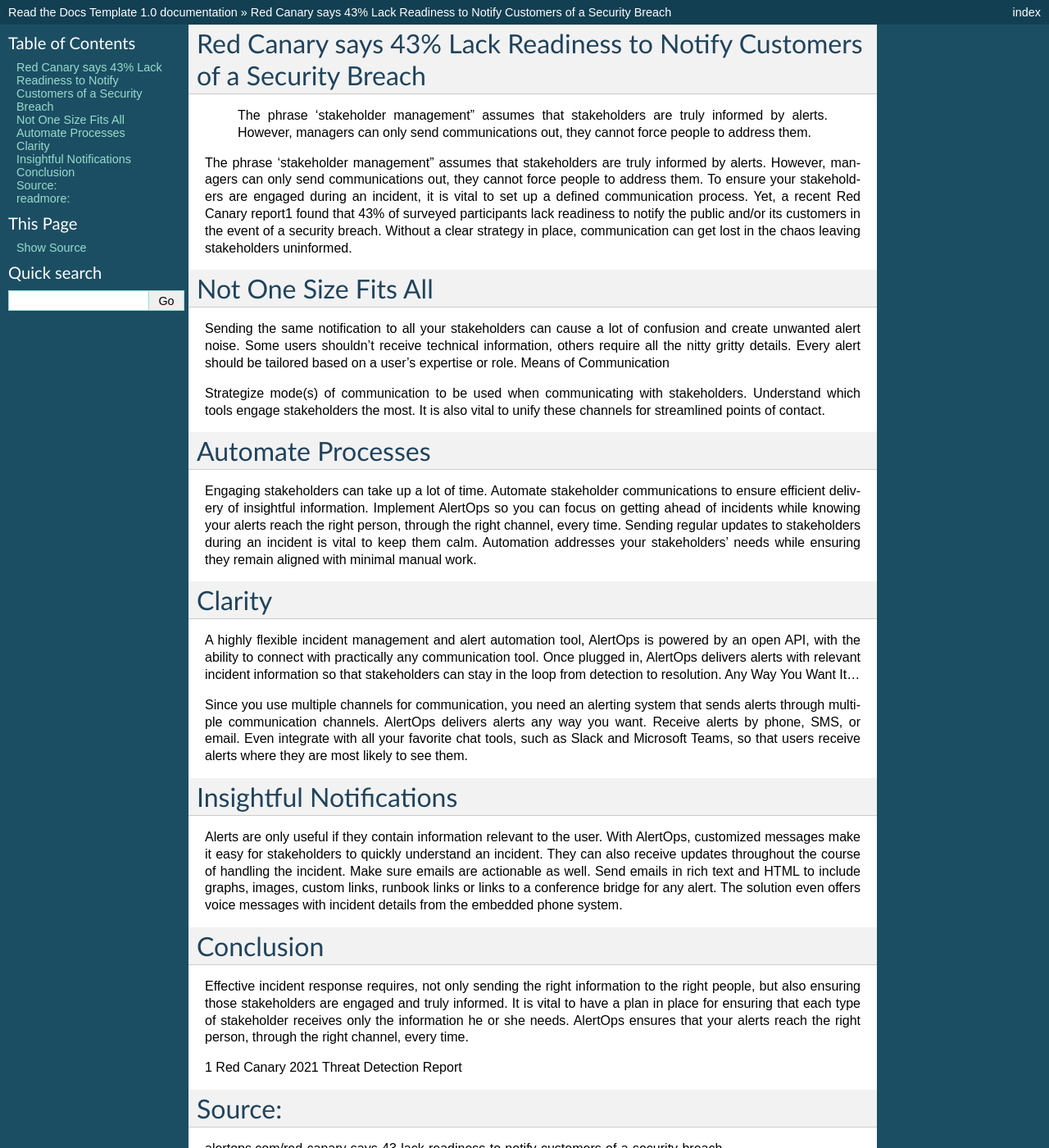
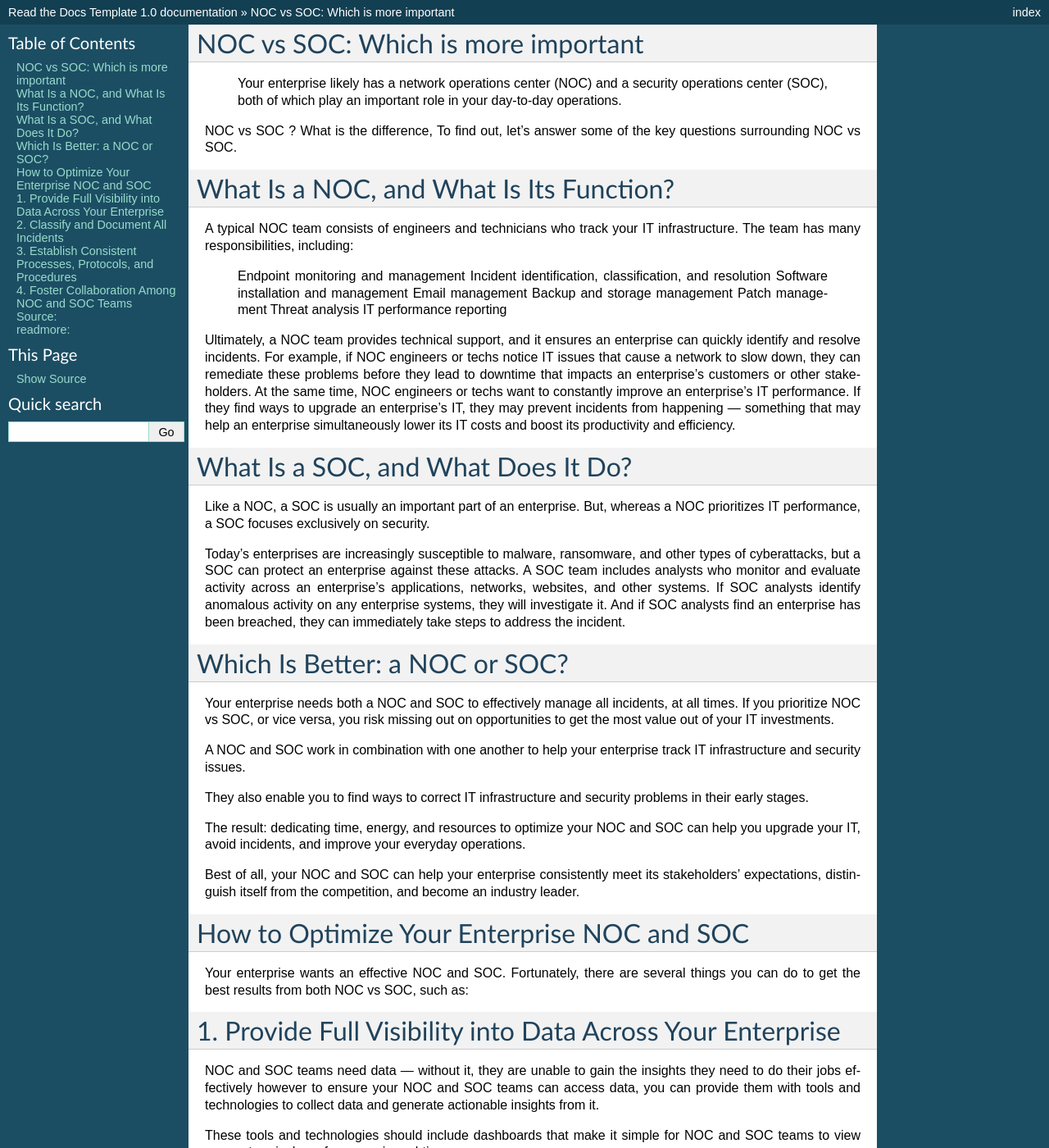
Before and after one commit to alertblogs/NOC-vs-SOC-Which-is-more-important, a Sphinx documentation site: the page built from docs/index.rst, in a window 1280 px wide and 1400 px high. Shown: the whole window at 82% size. Built offline with Sphinx 7.4.7, drawn with Linux system fonts in a browser that asks for light colours; some of the changed text lies outside the part shown.

Commit message:
Update index.rst

```diff
--- a/docs/index.rst
+++ b/docs/index.rst
@@ -1,59 +1,111 @@
-Red Canary says 43% Lack Readiness to Notify Customers of a Security Breach
+NOC vs SOC: Which is more important
 ========
 
 
- The phrase ‘stakeholder management” assumes that stakeholders are truly informed by alerts. However, managers can only send communications out, they cannot force people to address them.
+ Your enterprise likely has a network operations center (NOC) and a security operations center (SOC), both of which play an important role in your day-to-day operations.
 
-The phrase ‘stakeholder management” assumes that stakeholders are truly informed by alerts. However, managers can only send communications out, they cannot force people to address them. To ensure your stakeholders are engaged during an incident, it is vital to set up a defined communication process. Yet, a recent Red Canary report1 found that 43% of surveyed participants lack readiness to notify the public and/or its customers in the event of a security breach. Without a clear strategy in place, communication can get lost in the chaos leaving stakeholders uninformed.
+NOC vs SOC ? What is the difference, To find out, let’s answer some of the key questions surrounding NOC vs SOC.
 
-Not One Size Fits All
-========
+What Is a NOC, and What Is Its Function?
+=====
+A typical NOC team consists of engineers and technicians who track your IT infrastructure. The team has many responsibilities, including:
 
-Sending the same notification to all your stakeholders can cause a lot of confusion and create unwanted alert noise. Some users shouldn’t receive technical information, others require all the nitty gritty details. Every alert should be tailored based on a user’s expertise or role.
-Means of Communication
+    Endpoint monitoring and management
+    Incident identification, classification, and resolution
+    Software installation and management
+    Email management
+    Backup and storage management
+    Patch management
+    Threat analysis
+    IT performance reporting
 
-Strategize mode(s) of communication to be used when communicating with stakeholders. Understand which tools engage stakeholders the most. It is also vital to unify these channels for streamlined points of contact.
+Ultimately, a NOC team provides technical support, and it ensures an enterprise can quickly identify and resolve incidents. For example, if NOC engineers or techs notice IT issues that cause a network to slow down, they can remediate these problems before they lead to downtime that impacts an enterprise’s customers or other stakeholders. At the same time, NOC engineers or techs want to constantly improve an enterprise’s IT performance. If they find ways to upgrade an enterprise’s IT, they may prevent incidents from happening — something that may help an enterprise simultaneously lower its IT costs and boost its productivity and efficiency.
 
-Automate Processes
-========
+What Is a SOC, and What Does It Do?
+====
+Like a NOC, a SOC is usually an important part of an enterprise. But, whereas a NOC prioritizes IT performance, a SOC focuses exclusively on security.
 
-Engaging stakeholders can take up a lot of time. Automate stakeholder communications to ensure efficient delivery of insightful information. Implement AlertOps so you can focus on getting ahead of incidents while knowing your alerts reach the right person, through the right channel, every time. Sending regular updates to stakeholders during an incident is vital to keep them calm. Automation addresses your stakeholders’ needs while ensuring they remain aligned with minimal manual work.
+Today’s enterprises are increasingly susceptible to malware, ransomware, and other types of cyberattacks, but a SOC can protect an enterprise against these attacks. A SOC team includes analysts who monitor and evaluate activity across an enterprise’s applications, networks, websites, and other systems. If SOC analysts identify anomalous activity on any enterprise systems, they will investigate it. And if SOC analysts find an enterprise has been breached, they can immediately take steps to address the incident.
 
-Clarity
-========
+Which Is Better: a NOC or SOC?
+====
+Your enterprise needs both a NOC and SOC to effectively manage all incidents, at all times. If you prioritize NOC vs SOC, or vice versa, you risk missing out on opportunities to get the most value out of your IT investments.
 
-A highly flexible incident management and alert automation tool, AlertOps is powered by an open API, with the ability to connect with practically any communication tool. Once plugged in, AlertOps delivers alerts with relevant incident information so that stakeholders can stay in the loop from detection to resolution.
-Any Way You Want It…
+A NOC and SOC work in combination with one another to help your enterprise track IT infrastructure and security issues.
 
-Since you use multiple channels for communication, you need an alerting system that sends alerts through multiple communication channels. AlertOps delivers alerts any way you want. Receive alerts by phone, SMS, or email. Even integrate with all your favorite chat tools, such as Slack and Microsoft Teams, so that users receive alerts where they are most likely to see them.
+They also enable you to find ways to correct IT infrastructure and security problems in their early stages.
 
-Insightful Notifications
-========
+The result: dedicating time, energy, and resources to optimize your NOC and SOC can help you upgrade your IT, avoid incidents, and improve your everyday operations.
+
+Best of all, your NOC and SOC can help your enterprise consistently meet its stakeholders’ expectations, distinguish itself from the competition, and become an industry leader.
+
+How to Optimize Your Enterprise NOC and SOC
+====
+Your enterprise wants an effective NOC and SOC. Fortunately, there are several things you can do to get the best results from both NOC vs SOC, such as:\
+
+1. Provide Full Visibility into Data Across Your Enterprise
+====
+NOC and SOC teams need data — without it, they are unable to gain the insights they need to do their jobs effectively however to ensure your NOC and SOC teams can access data, you can provide them with tools and technologies to collect data and generate actionable insights from it.
+
+These tools and technologies should include dashboards that make it simple for NOC and SOC teams to view your enterprise’s performance in real-time.
+
+Additionally, NOC and SOC teams should be able to easily integrate these tools and technologies into the ones they already use.
+
+2. Classify and Document All Incidents
+====
+NOC and SOC engineers must perform continuous monitoring across your enterprise’s systems.
+
+That way, they can identify incidents as soon as they occur and resolve these issues before they get out of hand. In the event that an incident happens, NOC and SOC teams must track the situation as it progresses.
+
+They require tools and technologies that foster real-time communication and collaboration among team members and ensure the right stakeholders can receive the right notifications without delay.
+
+Furthermore, NOC and SOC teams need tools and technologies that provide stakeholders with timely, relevant, and accurate information to ensure that incidents can be resolved right away.
+
+3. Establish Consistent Processes, Protocols, and Procedures
+====
+NOC and SOC team members must be on the same page — because, if a team member ignores a standard process, protocol, or procedure, it could cause long-lasting problems for your enterprise and its stakeholders also encourage NOC and SOC teams to develop and implement consistent processes, protocols, and procedures.
+
+Team members should work together to determine the best ways to manage different types of incidents. NOC and SOC teams should also create reports that enable team members to monitor their performance and identify improvement areas.
+
+4. Foster Collaboration Among NOC and SOC Teams
+====
+NOC and SOC engineers and technicians can deliver meaningful results if they communicate and collaborate with one another.
+
+These teams can share data with each other and evaluate their respective strengths and weaknesses. Over time, NOC and SOC teams may uncover innovative ways to help your enterprise accomplish its short- and long-term goals. NOC and SOC teams may even find common tools and technologies that they can use to maximize their performance.
+
+There may be times when your enterprise wants to improve its IT performance or address security vulnerabilities.
+
+Yet, with an effective NOC and SOC, your enterprise can do both simultaneously, as well as limit the risk of downtime and outages, prevent data breaches, and more.
+
+At AlertOps, we provide an enterprise incident management platform that benefits NOC and SOC teams.
+
+Our platform is designed with enterprises in mind, and as such, automates incident management and eliminates the complexities associated with it however in doing so, our platform can help your NOC and SOC teams accelerate, simplify, and improve their day-to-day operations.
+
+Our platform is available for NOC and SOC teams, and can be leveraged for a wide range of use-cases.
 
 
-Alerts are only useful if they contain information relevant to the user. With AlertOps, customized messages make it easy for stakeholders to quickly understand an incident. They can also receive updates throughout the course of handling the incident. Make sure emails are actionable as well. Send emails in rich text and HTML to include graphs, images, custom links, runbook links or links to a conference bridge for any alert. The solution even offers voice messages with incident details from the embedded phone system.
 
-Conclusion
-========
-
-Effective incident response requires, not only sending the right information to the right people, but also ensuring those stakeholders are engaged and truly informed. It is vital to have a plan in place for ensuring that each type of stakeholder receives only the information he or she needs. AlertOps ensures that your alerts reach the right person, through the right channel, every time.
-
-1 Red Canary 2021 Threat Detection Report
 
 Source:
 ========
-alertops.com/red-canary-says-43-lack-readiness-to-notify-customers-of-a-security-breach
+https://alertops.com/noc-vs-soc/
 
 readmore:
 ========
 
-alertops.com/covid-pandemic-business-continuity
-https://alertops.com/stakeholder-communications-plan
-https://alertops.com/incident-management-metrics
-https://alertops.com/incident-management-process
-https://alertops.com/it-process-automation-for-managed-service-providers
-https://alertops.com/application-performance-monitoring
-https://alertops.com/alertops-expert-guidance
-https://alertops.com/alertops-automation
-https://alertops.com/it-monitoring
-https://alertops.com/alertops-flexibility/
+https://signup.alertops.com/SignUp/SignUpv2.html?packageid=30
+https://alertops.com/
+https://alertops.com/differentiators/adaptive-incident-response/
+https://alertops.com/integrations/
+https://alertops.com/pricing/
+https://alertops.com/differentiators/workflow-automation/
+https://alertops.com/differentiators/on-call-management/
+https://alertops.com/solutions-industry/government/
+https://alertops.com/solutions-industry/energy-utilities/
+https://alertops.com/solutions-industry/healthcare/
+https://alertops.com/solutions-industry/retail-2/
+https://alertops.com/solutions-industry/entertainment-media/
+https://alertops.com/usecase/it-operations/
+https://alertops.com/usecase/major-incident-management/
+https://alertops.com/usecase/managed-service-providers/
+https://alertops.com/usecase/devops/
```
